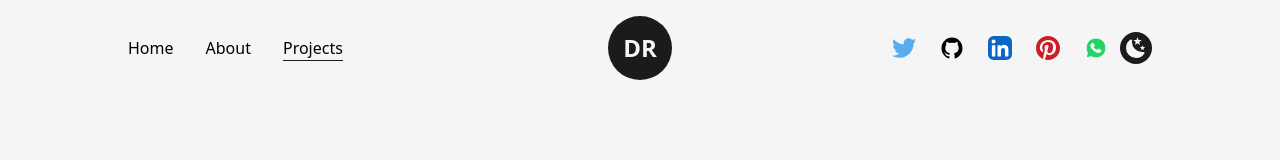
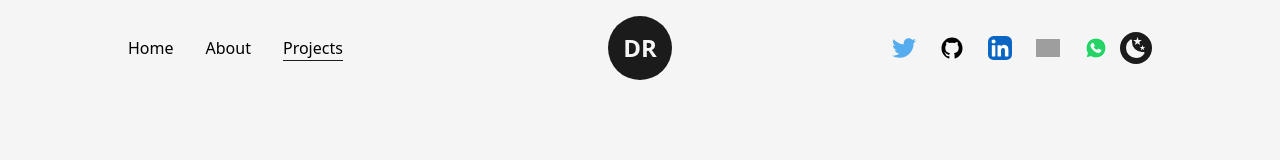
Before and after one commit to 20181020076/Portafolio2.0, a Next.js app: page /projects in a window 1280 px wide. Shown: the top 160 px of the page. Built offline with nearby package versions, Linux system fonts and the light colour scheme; grey boxes are pictures that could not be loaded.

Commit message:
arreglando redireccionamientos navbar

```diff
--- a/src/components/Icons.jsx
+++ b/src/components/Icons.jsx
@@ -69,17 +69,22 @@ export const PinterestIcon = ({ className, ...rest }) => (
     />
   </svg>
 );
+export const InstagramIcon = ({}) => (
+  <img
+    src="https://upload.wikimedia.org/wikipedia/commons/thumb/e/e7/Instagram_logo_2016.svg/1024px-Instagram_logo_2016.svg.png"
+
+
+  ></img>
+);
 export const WhatsAppIcon = ({}) => (
-  <svg
-    xmlns="http://www.w3.org/2000/svg"
-    viewBox="0 0 24 24"
-  >
+  <svg xmlns="http://www.w3.org/2000/svg" viewBox="0 0 24 24">
     {" "}
     <g>
       {" "}
-      <circle cx="50%" cy="50%" r="10" fill="white"/>
+      <circle cx="50%" cy="50%" r="10" fill="white" />
       <path
-        fill="#25d366" stroke="white"
+        fill="#25d366"
+        stroke="white"
         d="M2.004 22l1.352-4.968A9.954 9.954 0 0 1 2 12C2 6.477 6.477 2 12 2s10 4.477 10 10-4.477 10-10 10a9.954 9.954 0 0 1-5.03-1.355L2.004 22zM8.391 7.308a.961.961 0 0 0-.371.1 1.293 1.293 0 0 0-.294.228c-.12.113-.188.211-.261.306A2.729 2.729 0 0 0 6.9 9.62c.002.49.13.967.33 1.413.409.902 1.082 1.857 1.971 2.742.214.213.423.427.648.626a9.448 9.448 0 0 0 3.84 2.046l.569.087c.185.01.37-.004.556-.013a1.99 1.99 0 0 0 .833-.231c.166-.088.244-.132.383-.22 0 0 .043-.028.125-.09.135-.1.218-.171.33-.288.083-.086.155-.187.21-.302.078-.163.156-.474.188-.733.024-.198.017-.306.014-.373-.004-.107-.093-.218-.19-.265l-.582-.261s-.87-.379-1.401-.621a.498.498 0 0 0-.177-.041.482.482 0 0 0-.378.127v-.002c-.005 0-.072.057-.795.933a.35.35 0 0 1-.368.13 1.416 1.416 0 0 1-.191-.066c-.124-.052-.167-.072-.252-.109l-.005-.002a6.01 6.01 0 0 1-1.57-1c-.126-.11-.243-.23-.363-.346a6.296 6.296 0 0 1-1.02-1.268l-.059-.095a.923.923 0 0 1-.102-.205c-.038-.147.061-.265.061-.265s.243-.266.356-.41a4.38 4.38 0 0 0 .263-.373c.118-.19.155-.385.093-.536-.28-.684-.57-1.365-.868-2.041-.059-.134-.234-.23-.393-.249-.054-.006-.108-.012-.162-.016a3.385 3.385 0 0 0-.403.004z"
       ></path>{" "}
     </g>{" "}
--- a/src/components/NavBar.jsx
+++ b/src/components/NavBar.jsx
@@ -11,6 +11,7 @@ import {
   WhatsAppIcon,
   SunIcon,
   MoonIcon,
+  InstagramIcon
 } from "./Icons";
 import { motion } from "framer-motion";
 import useThemeSwitcher from "./hooks/useThemeSwitcher";
@@ -107,7 +108,7 @@ const NavBar = () => {
             <TwitterIcon />
           </motion.a>
           <motion.a
-            href="http://twitter.com"
+            href="https://github.com/20181020076"
             target={"_blank"}
             whileHover={{ y: -2 }}
             whileTap={{ scale: 0.9 }}
@@ -116,7 +117,7 @@ const NavBar = () => {
             <GithubIcon />
           </motion.a>
           <motion.a
-            href="http://twitter.com"
+            href="https://www.linkedin.com/in/diego-rojas-177150168/"
             target={"_blank"}
             whileHover={{ y: -2 }}
             whileTap={{ scale: 0.9 }}
@@ -125,13 +126,13 @@ const NavBar = () => {
             <LinkedInIcon />
           </motion.a>
           <motion.a
-            href="http://twitter.com"
+            href="https://www.instagram.com/rojas_diegoalejandro/"
             target={"_blank"}
             whileHover={{ y: -2 }}
             whileTap={{ scale: 0.9 }}
             className="w-6 mx-3 bg-light rounded-full"
           >
-            <PinterestIcon />
+            <InstagramIcon />
           </motion.a>
           <motion.a
             href="https://wa.me/573165315484"
@@ -198,7 +199,7 @@ const NavBar = () => {
               <TwitterIcon />
             </motion.a>
             <motion.a
-              href="http://twitter.com"
+              href="https://github.com/20181020076"
               target={"_blank"}
               whileHover={{ y: -2 }}
               whileTap={{ scale: 0.9 }}
@@ -207,7 +208,7 @@ const NavBar = () => {
               <GithubIcon className="dark:text-dark" />
             </motion.a>
             <motion.a
-              href="http://twitter.com"
+              href="https://www.linkedin.com/in/diego-rojas-177150168/"
               target={"_blank"}
               whileHover={{ y: -2 }}
               whileTap={{ scale: 0.9 }}
@@ -216,13 +217,13 @@ const NavBar = () => {
               <LinkedInIcon />
             </motion.a>
             <motion.a
-              href="http://twitter.com"
+              href="https://www.instagram.com/rojas_diegoalejandro/"
               target={"_blank"}
               whileHover={{ y: -2 }}
               whileTap={{ scale: 0.9 }}
               className="w-6 mx-3 bg-light rounded-full sm:mx-1"
             >
-              <PinterestIcon />
+              <InstagramIcon />
             </motion.a>
             <motion.a
               href="https://wa.me/573165315484"
```
